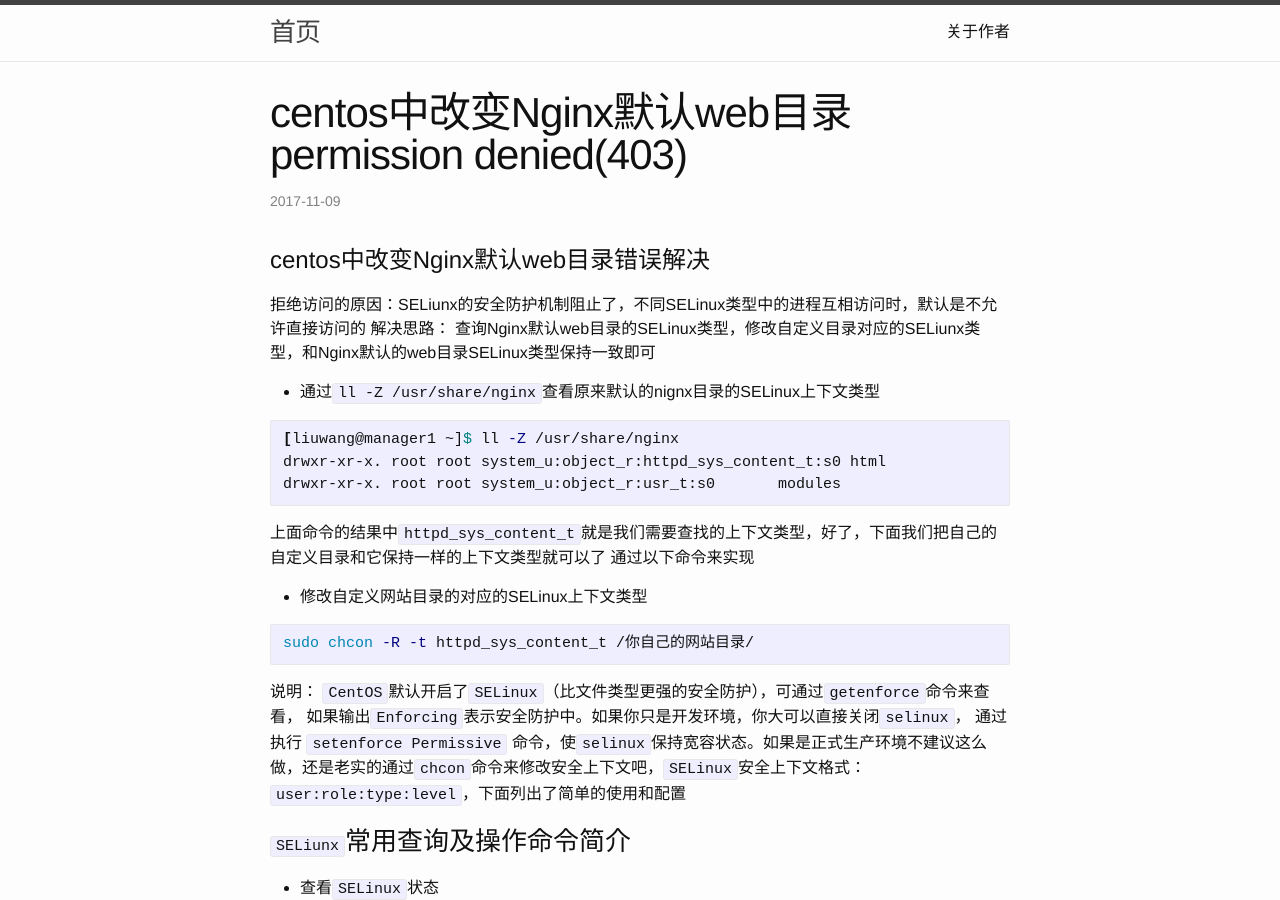
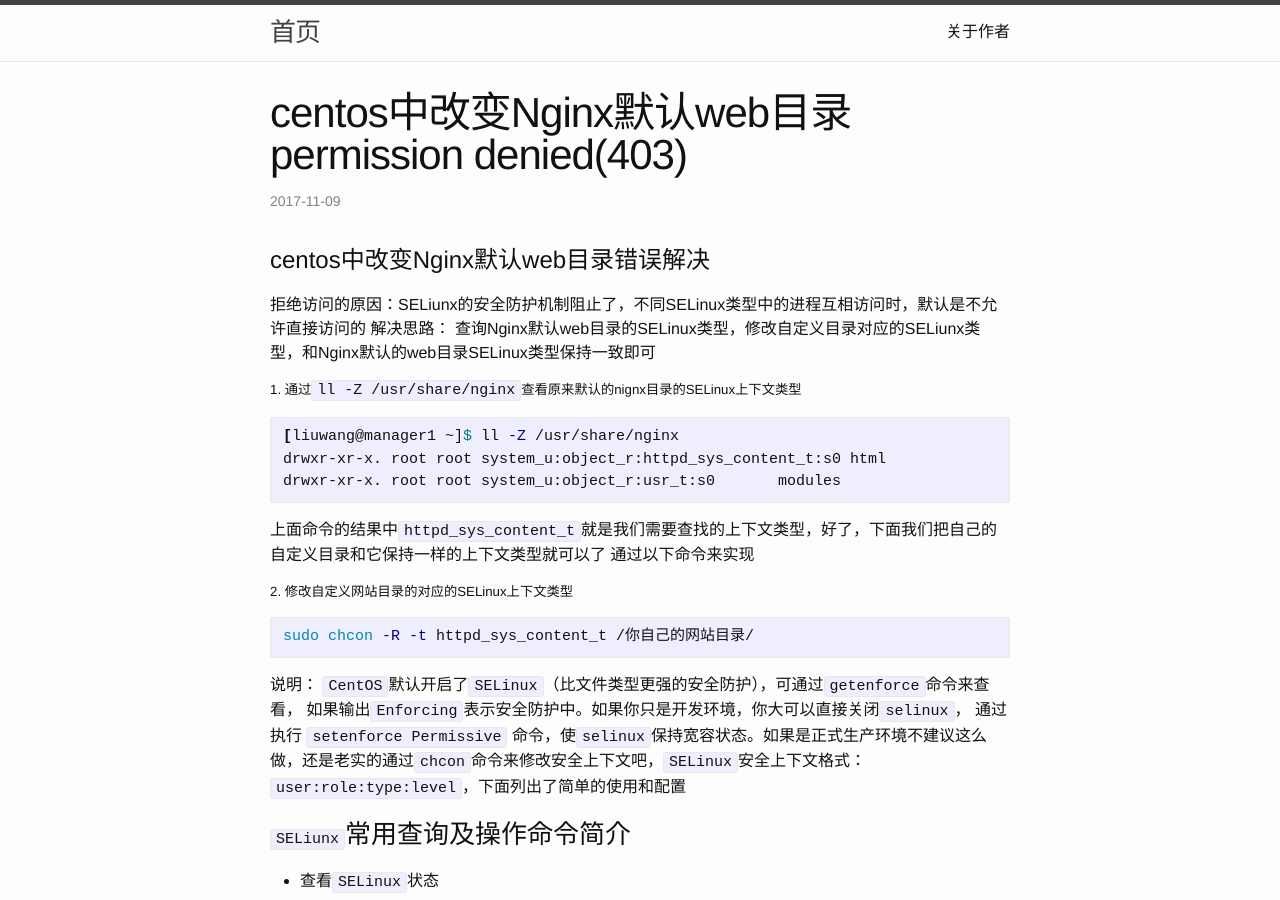
Before and after one commit to jasonLiu001/jasonLiu001.github.io, a Jekyll site: the page built from _posts/2017-11-09-nignx-change-default-web-directory.md, in a window 1280 px wide and 900 px high. Built offline with Jekyll 4.4.1, drawn with Linux system fonts in a browser that asks for light colours; some of the changed text lies outside the part shown.

Commit message:
Update 2017-11-09-nignx-change-default-web-directory.md

````diff
--- a/_posts/2017-11-09-nignx-change-default-web-directory.md
+++ b/_posts/2017-11-09-nignx-change-default-web-directory.md
@@ -8,7 +8,7 @@
 拒绝访问的原因：SELiunx的安全防护机制阻止了，不同SELinux类型中的进程互相访问时，默认是不允许直接访问的
 解决思路： 查询Nginx默认web目录的SELinux类型，修改自定义目录对应的SELiunx类型，和Nginx默认的web目录SELinux类型保持一致即可
 
-+ 通过`ll -Z /usr/share/nginx`查看原来默认的nignx目录的SELinux上下文类型
+##### 1. 通过`ll -Z /usr/share/nginx`查看原来默认的nignx目录的SELinux上下文类型
 
 ```shell
 [liuwang@manager1 ~]$ ll -Z /usr/share/nginx
@@ -19,7 +19,7 @@
 上面命令的结果中`httpd_sys_content_t`就是我们需要查找的上下文类型，好了，下面我们把自己的自定义目录和它保持一样的上下文类型就可以了
 通过以下命令来实现
 
-+ 修改自定义网站目录的对应的SELinux上下文类型
+##### 2. 修改自定义网站目录的对应的SELinux上下文类型
 
 ```shell
 sudo chcon -R -t httpd_sys_content_t /你自己的网站目录/
@@ -111,6 +111,6 @@
 
 `CentOS`的`SELinux`防护设置问题，需要通过以上命令，改变`nginx`网站目录的安装执行上下文，如上面提到的[修改自定义网站目录的对应的SELinux上下文类型](#修改自定义网站目录的对应的SELinux上下文类型)
 
-+ `Ubuntu`下改变`Nginx`默认web目录提示权限403问题的解决
+### `Ubuntu`下改变`Nginx`默认web目录提示权限403问题的解决
 
 如果你的网站目录是在`/root`目录下的话， 需要在配置文件`/etc/nginx/nginx.conf`中的`user www-data`; 改为 `user root`;如果不想使用root用户运行，就不能把目录放在 /root/ 目录下了，可以选择在 /home/www 下创建目录，并赋予适当的权限，比如:`chmod 755 /home/www`，同样也可正常访问
````
